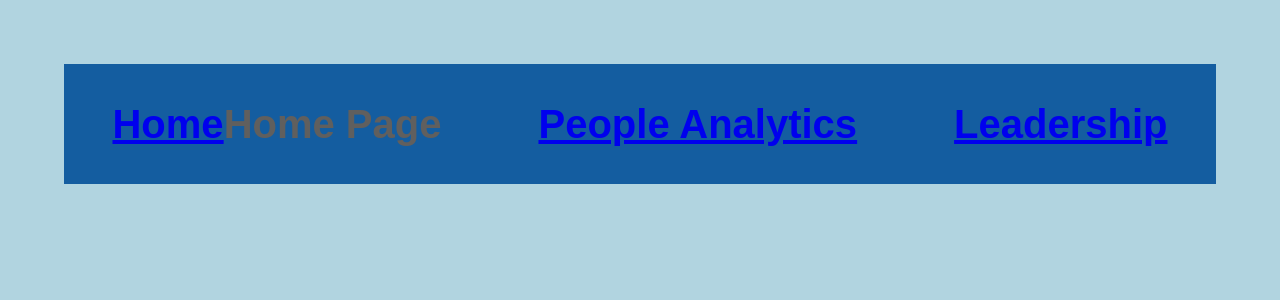
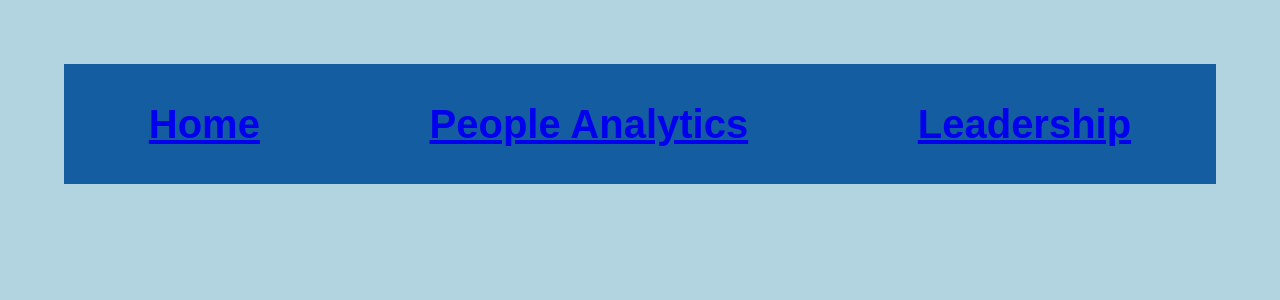
Before and after one commit to solismc/grab-bag, a React (Create React App) app in the folder disc-profiles/: page / in a window 1280 px wide. Shown: the top 300 px of the page. Built offline with nearby package versions, Linux system fonts and the light colour scheme.

Commit message:
Fixed Nav bar

```diff
--- a/disc-profiles/src/App.js
+++ b/disc-profiles/src/App.js
@@ -17,7 +17,6 @@ class App extends Component {
               <ul className="Nav-Menu">
                 <li className="Nav-li">
                   <Link to="/home">Home</Link>
-                  Home Page
                 </li>
                 <li className="Nav-li">
                   <Link to="/peopleanalytics">People Analytics</Link>
```
